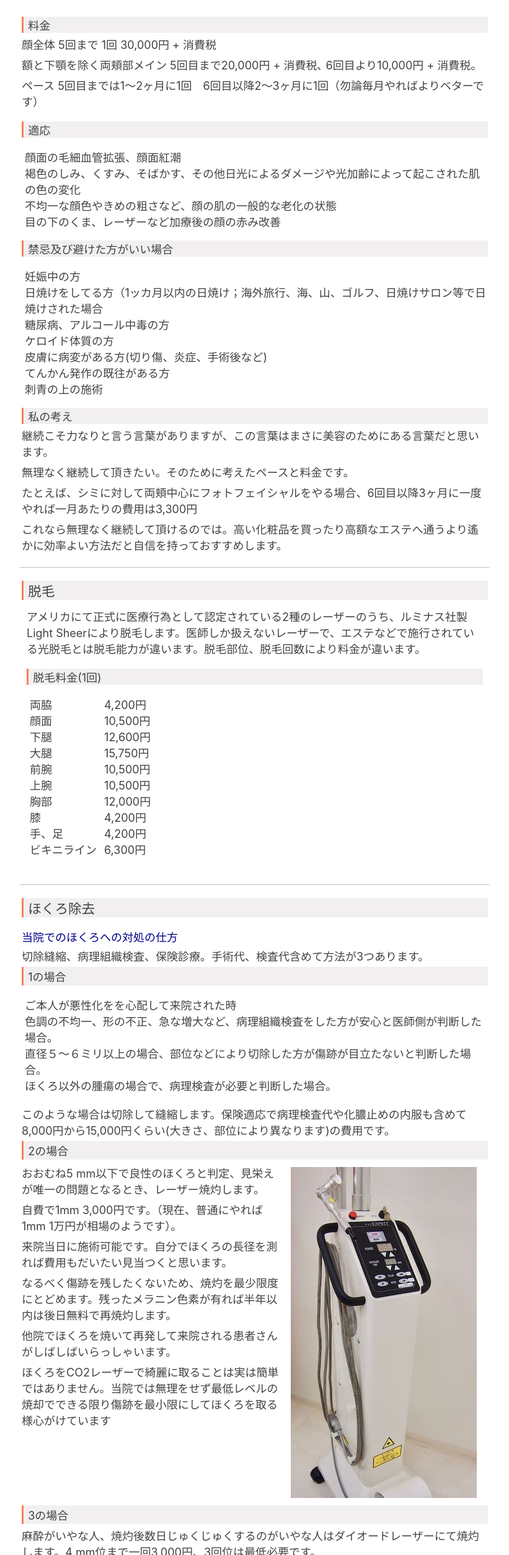
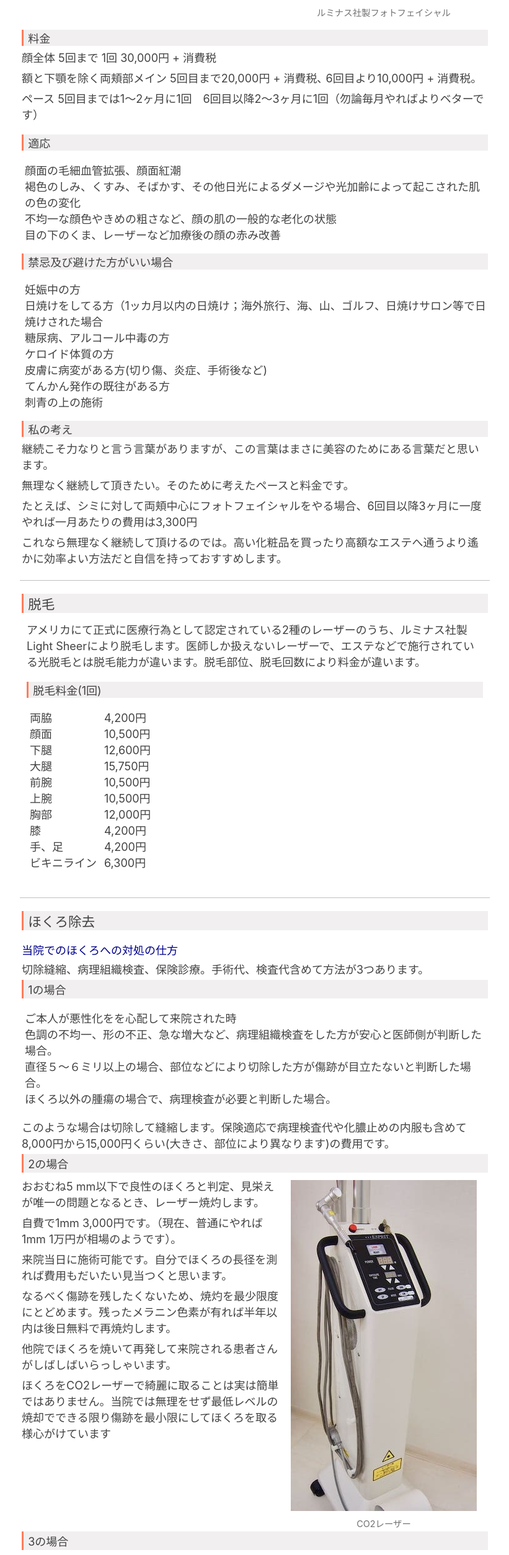
Before and after one commit to masato19890106/fukui_-dermatology, a plain HTML site: page treatment.html in a window 1280 px wide. Shown: the part 5755-8264 px from the top of the page at 62% size, without its empty margins (229-1050 px from the left). Drawn offline with Linux system fonts and the light colour scheme.

Commit message:
説明追加

```diff
--- a/lib/css/treatment.less
+++ b/lib/css/treatment.less
@@ -75,6 +75,12 @@ body {
                 max-width: 300px;
                 display: block;
             }
+
+            .img-caution {
+                text-align: center;
+                font-size: .8rem;
+                color: rgb(114, 114, 114);
+            }
         }
     }
 }
--- a/treatment.html
+++ b/treatment.html
@@ -9,7 +9,7 @@
     <meta name="author" content="福井良昌">
     <meta name="viewport" content="width=device-width, initial-scale=1">
     <link rel="stylesheet" href="./lib/css/common.min.css" />
-    <link rel="stylesheet" href="./lib/css/treatment.css" />
+    <link rel="stylesheet" href="./lib/css/treatment.min.css" />
     <link rel="shortcut icon" href="">
     <script src="https://kit.fontawesome.com/20e24a7542.js"></script>
 </head>
@@ -215,6 +215,7 @@
             </div>
             <div>
                 <img src="./images/m22.jpg" alt="ルミナス社製フォトフェイシャル">
+                <div class="img-caution">ルミナス社製フォトフェイシャル</div>
             </div>
         </div>
 
@@ -296,7 +297,8 @@
                 <p>ほくろをCO2レーザーで綺麗に取ることは実は簡単ではありません。当院では無理をせず最低レベルの焼却でできる限り傷跡を最小限にしてほくろを取る様心がけています</p>
             </div>
             <div>
-                <img src="./images/esprit.jpg" alt="CO2 レーザー" />
+                <img src="./images/esprit.jpg" alt="CO2レーザー" />
+                <div class="img-caution">CO2レーザー</div>
             </div>
         </div>
         <p class="blockquote">3の場合</p>
@@ -348,6 +350,7 @@
 
             <div>
                 <img src="./images/therubyz1.jpg" alt="Qスイッチ付きルビーレーザー" />
+                <div class="img-caution">Qスイッチ付きルビーレーザー</div>
             </div>
         </div>
 
```
Also changed, not shown: lib/css/treatment.css, lib/css/treatment.min.css.
